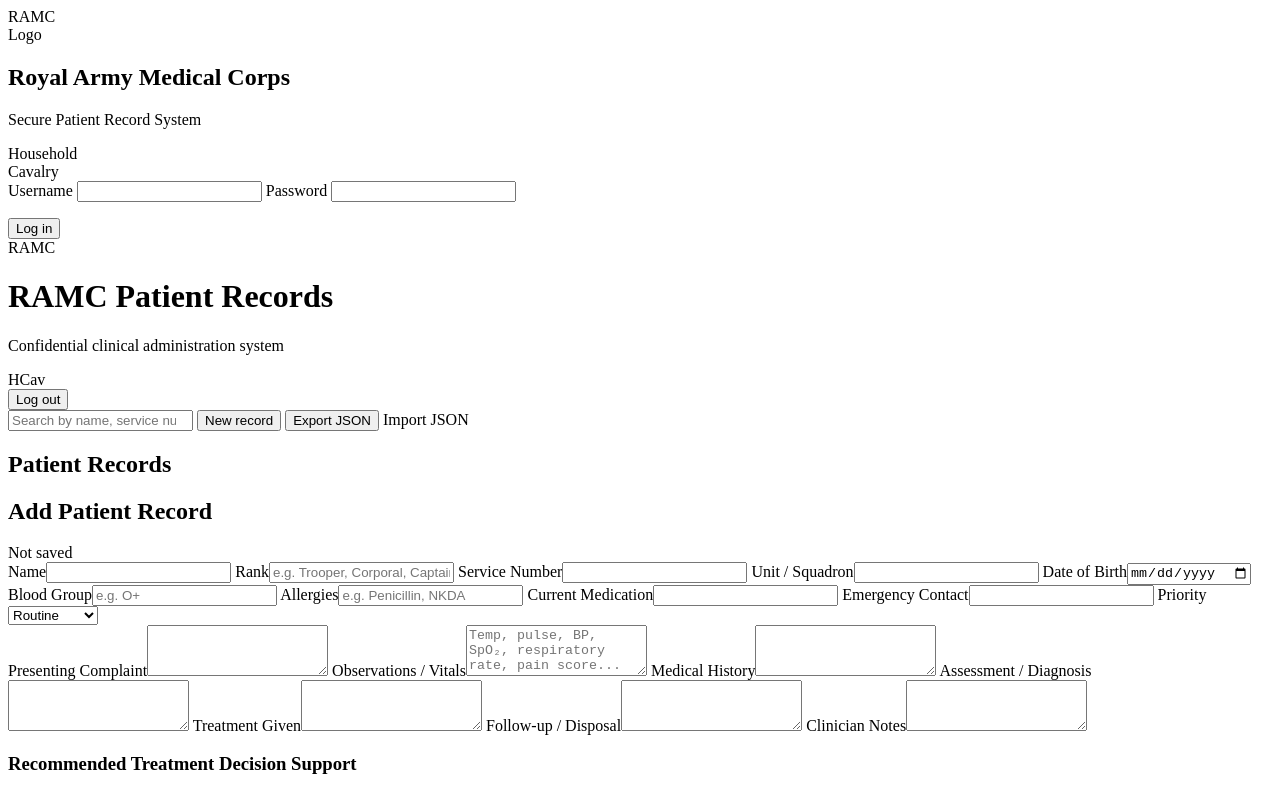
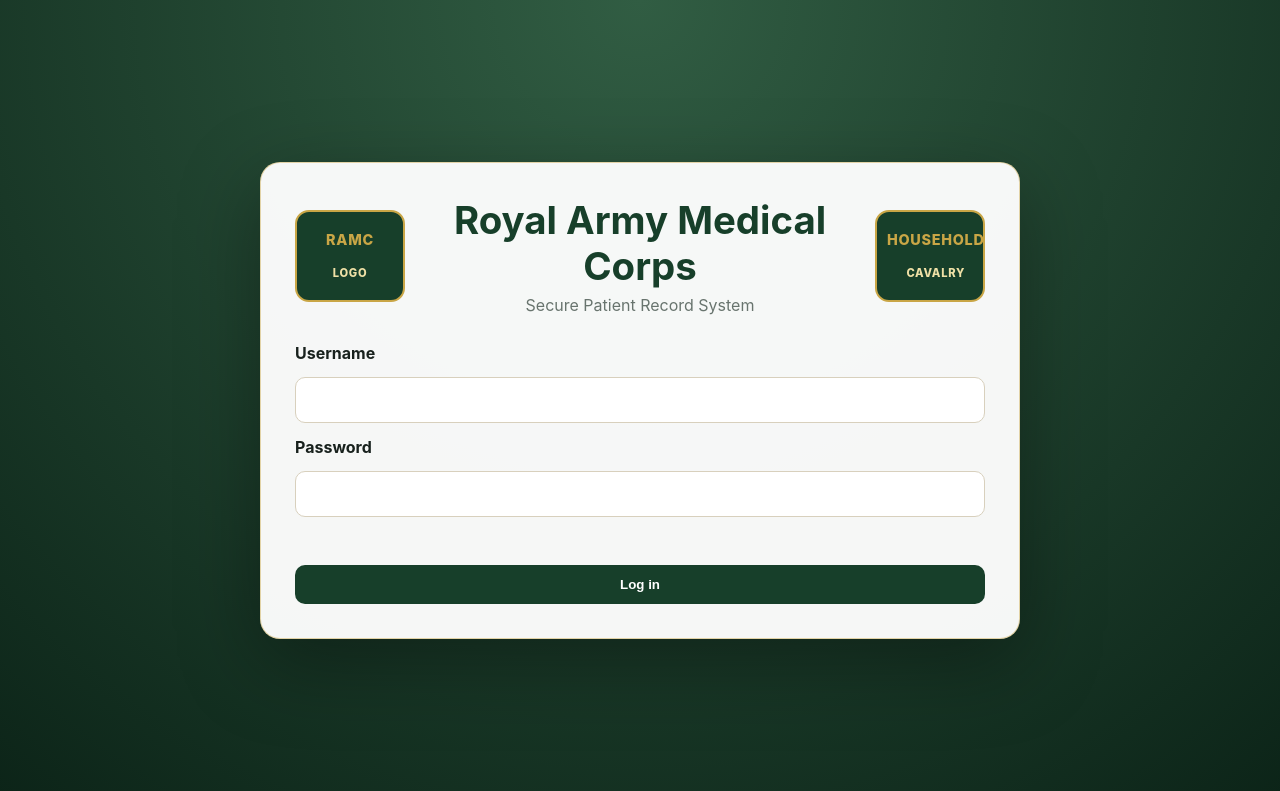
Before and after one commit to TommyValues/RAMC-Patient-Records, a website: page index.html in a window 1280 px wide. Shown: the top 791 px of the page. Drawn offline with Linux system fonts and the light colour scheme.

Commit message:
Add files via upload

```diff
--- a/package.json
+++ b/package.json
@@ -1,6 +1,7 @@
 {
   "name": "ramc-patient-record-system",
   "version": "1.1.0",
+  "description": "Prototype RAMC Patient Record System with login, searchable editable records, and clinician-reviewed treatment suggestions.",
   "main": "src/server.js",
   "scripts": {
     "start": "node src/server.js"
--- /dev/null
+++ b/styles (2).css
@@ -0,0 +1,112 @@
+<!doctype html>
+<html lang="en">
+<head>
+  <meta charset="utf-8" />
+  <meta name="viewport" content="width=device-width, initial-scale=1" />
+  <title>RAMC Patient Record System</title>
+  <link rel="stylesheet" href="styles.css" />
+</head>
+<body>
+  <main id="loginPage" class="login-page">
+    <section class="login-card" aria-labelledby="loginTitle">
+      <div class="logo-row">
+        <div class="logo-box">RAMC<br><span>Logo</span></div>
+        <div>
+          <h1 id="loginTitle">Royal Army Medical Corps</h1>
+          <p>Secure Patient Record System</p>
+        </div>
+        <div class="logo-box">Household<br><span>Cavalry</span></div>
+      </div>
+
+      <form id="loginForm" class="login-form">
+        <label for="username">Username</label>
+        <input id="username" name="username" type="text" autocomplete="username" required />
+
+        <label for="password">Password</label>
+        <input id="password" name="password" type="password" autocomplete="current-password" required />
+
+        <p id="loginError" class="error" role="alert"></p>
+        <button type="submit">Log in</button>
+      </form>
+    </section>
+  </main>
+
+  <main id="appPage" class="app hidden" aria-live="polite">
+    <header class="app-header">
+      <div class="brand">
+        <div class="logo-box small">RAMC</div>
+        <div>
+          <h1>RAMC Patient Records</h1>
+          <p>Confidential clinical administration system</p>
+        </div>
+      </div>
+      <div class="header-actions">
+        <div class="logo-box small">HCav</div>
+        <button id="logoutBtn" class="secondary">Log out</button>
+      </div>
+    </header>
+
+    <section class="toolbar">
+      <input id="searchInput" type="search" placeholder="Search by name, service number, rank, diagnosis, unit..." />
+      <button id="newRecordBtn">New record</button>
+      <button id="exportBtn" class="secondary">Export JSON</button>
+      <label class="import-label secondary" for="importFile">Import JSON</label>
+      <input id="importFile" type="file" accept="application/json" hidden />
+    </section>
+
+    <section class="layout">
+      <aside class="records-panel">
+        <h2>Patient Records</h2>
+        <div id="recordList" class="record-list"></div>
+      </aside>
+
+      <section class="editor-panel">
+        <form id="recordForm" class="record-form">
+          <div class="form-header">
+            <h2 id="formTitle">Add Patient Record</h2>
+            <span id="savedStatus" class="status">Not saved</span>
+          </div>
+
+          <div class="grid">
+            <label>Name<input id="name" required /></label>
+            <label>Rank<input id="rank" placeholder="e.g. Trooper, Corporal, Captain" /></label>
+            <label>Service Number<input id="serviceNumber" /></label>
+            <label>Unit / Squadron<input id="unit" /></label>
+            <label>Date of Birth<input id="dob" type="date" /></label>
+            <label>Blood Group<input id="bloodGroup" placeholder="e.g. O+" /></label>
+            <label>Allergies<input id="allergies" placeholder="e.g. Penicillin, NKDA" /></label>
+            <label>Current Medication<input id="currentMedication" /></label>
+            <label>Emergency Contact<input id="emergencyContact" /></label>
+            <label>Priority<select id="priority"><option>Routine</option><option>Urgent</option><option>Emergency</option></select></label>
+          </div>
+
+          <label>Presenting Complaint<textarea id="complaint" rows="3"></textarea></label>
+          <label>Observations / Vitals<textarea id="observations" rows="3" placeholder="Temp, pulse, BP, SpO₂, respiratory rate, pain score..."></textarea></label>
+          <label>Medical History<textarea id="history" rows="3"></textarea></label>
+          <label>Assessment / Diagnosis<textarea id="diagnosis" rows="3"></textarea></label>
+          <label>Treatment Given<textarea id="treatmentGiven" rows="3"></textarea></label>
+          <label>Follow-up / Disposal<textarea id="followUp" rows="3"></textarea></label>
+          <label>Clinician Notes<textarea id="notes" rows="3"></textarea></label>
+
+          <section class="ai-box">
+            <div>
+              <h3>Recommended Treatment Decision Support</h3>
+              <p>This produces a cautious first-aid/clinical-support draft only. It is not a diagnosis and must be reviewed by an authorised clinician before action.</p>
+            </div>
+            <button type="button" id="recommendBtn" class="secondary">Generate recommendation</button>
+            <textarea id="recommendedTreatment" rows="7" placeholder="AI-style recommendation will appear here after record details are entered."></textarea>
+          </section>
+
+          <div class="form-actions">
+            <button type="submit">Save record</button>
+            <button type="button" id="deleteBtn" class="danger">Delete record</button>
+            <button type="button" id="clearBtn" class="secondary">Clear form</button>
+          </div>
+        </form>
+      </section>
+    </section>
+  </main>
+
+  <script src="app.js"></script>
+</body>
+</html>
--- a/styles.css
+++ b/styles.css
@@ -1,112 +1,74 @@
-<!doctype html>
-<html lang="en">
-<head>
-  <meta charset="utf-8" />
-  <meta name="viewport" content="width=device-width, initial-scale=1" />
-  <title>RAMC Patient Record System</title>
-  <link rel="stylesheet" href="styles.css" />
-</head>
-<body>
-  <main id="loginPage" class="login-page">
-    <section class="login-card" aria-labelledby="loginTitle">
-      <div class="logo-row">
-        <div class="logo-box">RAMC<br><span>Logo</span></div>
-        <div>
-          <h1 id="loginTitle">Royal Army Medical Corps</h1>
-          <p>Secure Patient Record System</p>
-        </div>
-        <div class="logo-box">Household<br><span>Cavalry</span></div>
-      </div>
-
-      <form id="loginForm" class="login-form">
-        <label for="username">Username</label>
-        <input id="username" name="username" type="text" autocomplete="username" required />
-
-        <label for="password">Password</label>
-        <input id="password" name="password" type="password" autocomplete="current-password" required />
-
-        <p id="loginError" class="error" role="alert"></p>
-        <button type="submit">Log in</button>
-      </form>
-    </section>
-  </main>
-
-  <main id="appPage" class="app hidden" aria-live="polite">
-    <header class="app-header">
-      <div class="brand">
-        <div class="logo-box small">RAMC</div>
-        <div>
-          <h1>RAMC Patient Records</h1>
-          <p>Confidential clinical administration system</p>
-        </div>
-      </div>
-      <div class="header-actions">
-        <div class="logo-box small">HCav</div>
-        <button id="logoutBtn" class="secondary">Log out</button>
-      </div>
-    </header>
-
-    <section class="toolbar">
-      <input id="searchInput" type="search" placeholder="Search by name, service number, rank, diagnosis, unit..." />
-      <button id="newRecordBtn">New record</button>
-      <button id="exportBtn" class="secondary">Export JSON</button>
-      <label class="import-label secondary" for="importFile">Import JSON</label>
-      <input id="importFile" type="file" accept="application/json" hidden />
-    </section>
-
-    <section class="layout">
-      <aside class="records-panel">
-        <h2>Patient Records</h2>
-        <div id="recordList" class="record-list"></div>
-      </aside>
-
-      <section class="editor-panel">
-        <form id="recordForm" class="record-form">
-          <div class="form-header">
-            <h2 id="formTitle">Add Patient Record</h2>
-            <span id="savedStatus" class="status">Not saved</span>
-          </div>
-
-          <div class="grid">
-            <label>Name<input id="name" required /></label>
-            <label>Rank<input id="rank" placeholder="e.g. Trooper, Corporal, Captain" /></label>
-            <label>Service Number<input id="serviceNumber" /></label>
-            <label>Unit / Squadron<input id="unit" /></label>
-            <label>Date of Birth<input id="dob" type="date" /></label>
-            <label>Blood Group<input id="bloodGroup" placeholder="e.g. O+" /></label>
-            <label>Allergies<input id="allergies" placeholder="e.g. Penicillin, NKDA" /></label>
-            <label>Current Medication<input id="currentMedication" /></label>
-            <label>Emergency Contact<input id="emergencyContact" /></label>
-            <label>Priority<select id="priority"><option>Routine</option><option>Urgent</option><option>Emergency</option></select></label>
-          </div>
-
-          <label>Presenting Complaint<textarea id="complaint" rows="3"></textarea></label>
-          <label>Observations / Vitals<textarea id="observations" rows="3" placeholder="Temp, pulse, BP, SpO₂, respiratory rate, pain score..."></textarea></label>
-          <label>Medical History<textarea id="history" rows="3"></textarea></label>
-          <label>Assessment / Diagnosis<textarea id="diagnosis" rows="3"></textarea></label>
-          <label>Treatment Given<textarea id="treatmentGiven" rows="3"></textarea></label>
-          <label>Follow-up / Disposal<textarea id="followUp" rows="3"></textarea></label>
-          <label>Clinician Notes<textarea id="notes" rows="3"></textarea></label>
-
-          <section class="ai-box">
-            <div>
-              <h3>Recommended Treatment Decision Support</h3>
-              <p>This produces a cautious first-aid/clinical-support draft only. It is not a diagnosis and must be reviewed by an authorised clinician before action.</p>
-            </div>
-            <button type="button" id="recommendBtn" class="secondary">Generate recommendation</button>
-            <textarea id="recommendedTreatment" rows="7" placeholder="AI-style recommendation will appear here after record details are entered."></textarea>
-          </section>
-
-          <div class="form-actions">
-            <button type="submit">Save record</button>
-            <button type="button" id="deleteBtn" class="danger">Delete record</button>
-            <button type="button" id="clearBtn" class="secondary">Clear form</button>
-          </div>
-        </form>
-      </section>
-    </section>
-  </main>
-
-  <script src="app.js"></script>
-</body>
-</html>
+:root {
+  --green: #173f2a;
+  --green-dark: #0c2418;
+  --gold: #c9a646;
+  --cream: #f6f1e6;
+  --ink: #18211d;
+  --muted: #68746e;
+  --line: #d8d0bd;
+  --danger: #9c1c1c;
+  --white: #ffffff;
+  font-family: Inter, Segoe UI, Arial, sans-serif;
+}
+* { box-sizing: border-box; }
+body { margin: 0; background: var(--cream); color: var(--ink); }
+.hidden { display: none !important; }
+.login-page {
+  min-height: 100vh; display: grid; place-items: center;
+  background: radial-gradient(circle at top, #315d43, var(--green-dark)); padding: 24px;
+}
+.login-card {
+  width: min(760px, 100%); background: rgba(255,255,255,.96); border-radius: 20px;
+  padding: 34px; box-shadow: 0 24px 80px rgba(0,0,0,.35); border: 1px solid rgba(201,166,70,.45);
+}
+.logo-row { display: grid; grid-template-columns: 110px 1fr 110px; gap: 18px; align-items: center; text-align: center; }
+h1, h2, h3 { margin: 0; }
+.logo-row h1 { color: var(--green); font-size: clamp(1.6rem, 3vw, 2.5rem); }
+.logo-row p, .brand p, .ai-box p { color: var(--muted); margin: 6px 0 0; }
+.logo-box {
+  display: grid; place-items: center; min-height: 92px; padding: 10px;
+  border: 2px solid var(--gold); border-radius: 14px; color: var(--gold); background: var(--green);
+  font-weight: 800; text-transform: uppercase; letter-spacing: .05em; font-size: .9rem;
+}
+.logo-box span { font-size: .7rem; color: #efe0a6; }
+.logo-box.small { min-height: 54px; min-width: 58px; font-size: .75rem; }
+.login-form, .record-form { display: grid; gap: 14px; }
+.login-form { margin-top: 28px; }
+label { font-weight: 700; display: grid; gap: 6px; }
+input, textarea, select {
+  width: 100%; border: 1px solid var(--line); border-radius: 10px; padding: 12px;
+  font: inherit; background: white; color: var(--ink);
+}
+textarea { resize: vertical; }
+button, .import-label {
+  border: 0; border-radius: 10px; padding: 12px 16px; font-weight: 800; cursor: pointer;
+  background: var(--green); color: white; text-align: center;
+}
+button:hover, .import-label:hover { filter: brightness(1.08); }
+.secondary { background: #ece5d6; color: var(--green); border: 1px solid var(--line); }
+.danger { background: var(--danger); }
+.error { color: var(--danger); min-height: 20px; margin: 0; }
+.app-header {
+  display: flex; justify-content: space-between; align-items: center; gap: 16px;
+  padding: 18px 24px; background: var(--green-dark); color: white; border-bottom: 4px solid var(--gold);
+}
+.brand, .header-actions { display: flex; align-items: center; gap: 14px; }
+.toolbar {
+  display: grid; grid-template-columns: 1fr auto auto auto; gap: 10px; padding: 16px 24px; background: #fffaf0; border-bottom: 1px solid var(--line);
+}
+.layout { display: grid; grid-template-columns: 360px 1fr; gap: 18px; padding: 18px 24px 32px; }
+.records-panel, .editor-panel { background: white; border: 1px solid var(--line); border-radius: 16px; padding: 18px; box-shadow: 0 10px 30px rgba(23,63,42,.08); }
+.record-list { display: grid; gap: 10px; margin-top: 14px; }
+.record-card { border: 1px solid var(--line); border-radius: 12px; padding: 12px; cursor: pointer; background: #fffdf8; }
+.record-card.active { border-color: var(--gold); box-shadow: inset 4px 0 0 var(--gold); }
+.record-card strong { display: block; color: var(--green); }
+.record-card span { color: var(--muted); font-size: .9rem; }
+.form-header { display: flex; justify-content: space-between; align-items: center; gap: 12px; }
+.status { color: var(--muted); font-size: .9rem; }
+.grid { display: grid; grid-template-columns: repeat(2, minmax(0,1fr)); gap: 14px; }
+.ai-box { display: grid; gap: 12px; border: 1px solid var(--gold); border-radius: 14px; padding: 14px; background: #fff9e8; }
+.form-actions { display: flex; gap: 10px; flex-wrap: wrap; }
+@media (max-width: 880px) {
+  .logo-row, .layout, .toolbar, .grid { grid-template-columns: 1fr; }
+  .app-header { align-items: flex-start; flex-direction: column; }
+}
```
Also changed, not shown: README.md.
